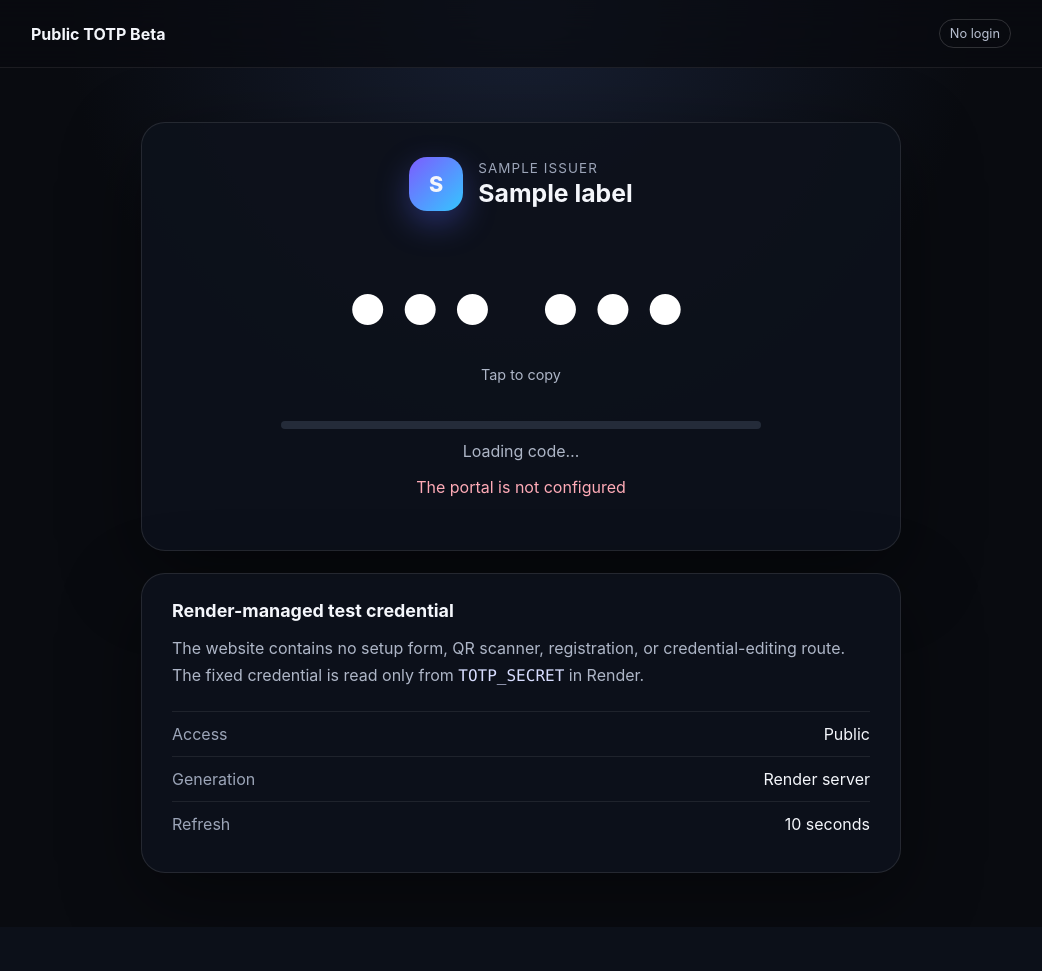
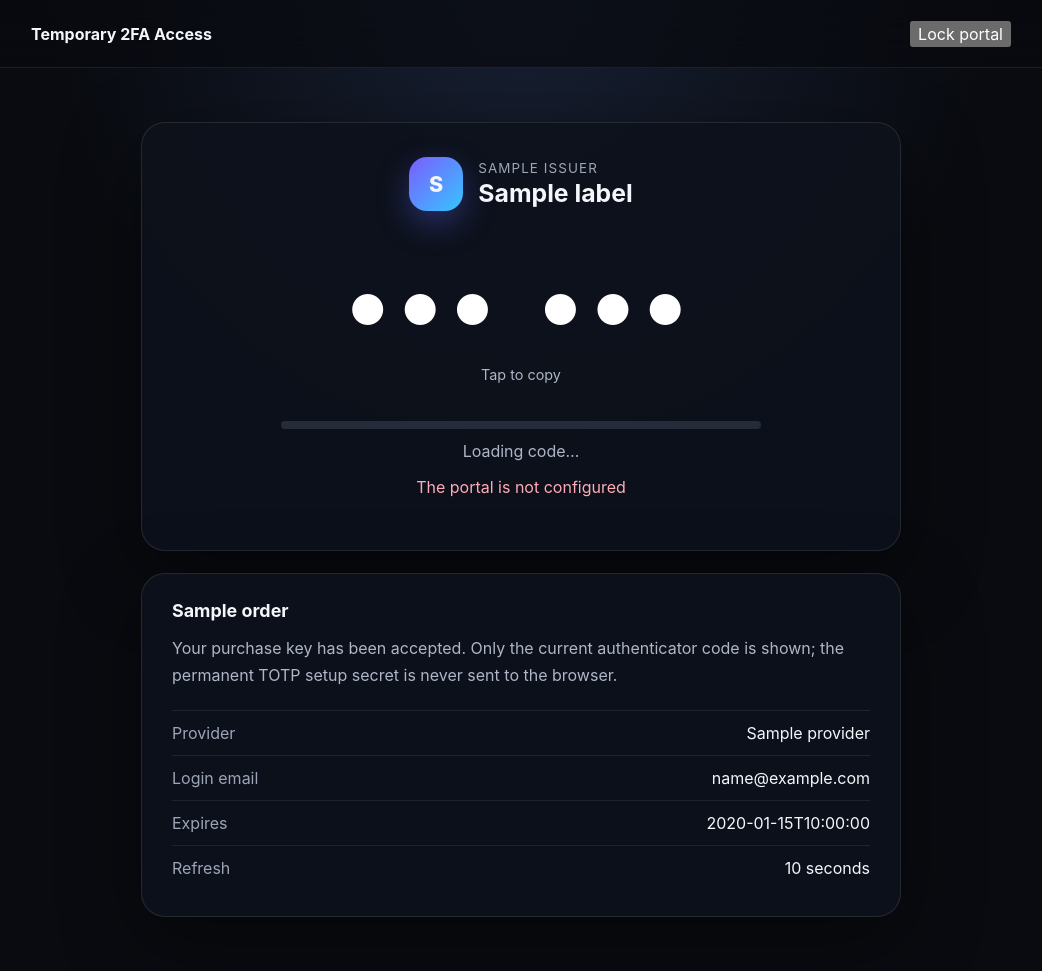
Before and after one commit to noobmaster693/personal-totp-render-public-beta, a Flask app: template templates/index.html in a window 1280 px wide. Shown: the whole page, without its empty margins (119-1161 px from the left). Before the commit the page ends 901 px from the top, so only its background shows below. Run offline with Flask 3, Linux system fonts and the light colour scheme; tables that the repository leaves empty hold one stand-in row (values such as "Sample post"); the template is opened without the code that fills it: values that come from a table or form of the project are taken from there, most other values are stand-ins (such as "Sample title", 1, 10 or a date in 2020).

Commit message:
Require purchase key before showing TOTP

```diff
--- a/templates/index.html
+++ b/templates/index.html
@@ -3,17 +3,26 @@
 <head>
   <meta charset="utf-8">
   <meta name="viewport" content="width=device-width, initial-scale=1">
-  <title>{{ issuer }} · Public TOTP Beta</title>
+  <title>{{ issuer }} · Temporary 2FA Access</title>
   <link rel="stylesheet" href="{{ url_for('static', filename='styles.css') }}">
+  {% if order %}
     <script src="{{ url_for('static', filename='app.js') }}" defer></script>
+  {% endif %}
 </head>
 <body>
   <header class="topbar">
-    <strong>Public TOTP Beta</strong>
-    <span class="badge">No login</span>
+    <strong>Temporary 2FA Access</strong>
+    {% if order %}
+      <form method="post" action="{{ url_for('logout') }}">
+        <button class="link-button" type="submit">Lock portal</button>
+      </form>
+    {% else %}
+      <span class="badge">Access key required</span>
+    {% endif %}
   </header>
 
   <main class="container">
+    {% if order %}
       <section class="code-card" aria-live="polite">
         <div class="account-heading">
           <div class="service-icon" aria-hidden="true">{{ issuer[:1]|upper }}</div>
@@ -36,14 +45,52 @@
       </section>
 
       <section class="info-card">
-      <h2>Render-managed test credential</h2>
-      <p>The website contains no setup form, QR scanner, registration, or credential-editing route. The fixed credential is read only from <code>TOTP_SECRET</code> in Render.</p>
+        <h2>{{ order.product_name }}</h2>
+        <p>Your purchase key has been accepted. Only the current authenticator code is shown; the permanent TOTP setup secret is never sent to the browser.</p>
         <dl>
-        <div><dt>Access</dt><dd>Public</dd></div>
-        <div><dt>Generation</dt><dd>Render server</dd></div>
+          <div><dt>Provider</dt><dd>{{ provider }}</dd></div>
+          <div><dt>Login email</dt><dd>{{ login_email }}</dd></div>
+          <div><dt>Expires</dt><dd>{{ order.expires_at.isoformat() }}</dd></div>
           <div><dt>Refresh</dt><dd>{{ period }} seconds</dd></div>
         </dl>
       </section>
+    {% else %}
+      <section class="unlock-card">
+        <div class="brand-mark" aria-hidden="true">{{ issuer[:1]|upper }}</div>
+        <p class="eyebrow">{{ issuer }}</p>
+        <h1>Enter your access key</h1>
+        <p>Use the temporary key delivered with your G2G order. It will stop working automatically when your subscription ends.</p>
+
+        <form method="post" action="{{ url_for('unlock') }}" autocomplete="off">
+          <label for="access_key">Temporary access key</label>
+          <input
+            id="access_key"
+            name="access_key"
+            type="password"
+            inputmode="text"
+            autocomplete="off"
+            maxlength="200"
+            placeholder="ACCESS-XXXX-XXXX-..."
+            required
+          >
+          <button class="primary-button" type="submit">Open authenticator</button>
+        </form>
+
+        {% if error %}
+          <p class="error-detail" role="alert">{{ error }}</p>
+        {% endif %}
+      </section>
+
+      <section class="info-card">
+        <h2>How it works</h2>
+        <p>The access key is linked to your purchase and expiration time. After it is accepted, this page provides the current code for the shared software account.</p>
+        <dl>
+          <div><dt>Provider</dt><dd>{{ provider }}</dd></div>
+          <div><dt>Delivery</dt><dd>G2G order</dd></div>
+          <div><dt>Expiration</dt><dd>Automatic</dd></div>
+        </dl>
+      </section>
+    {% endif %}
   </main>
 </body>
 </html>
```
Lines whose indentation alone changed are shown as unchanged.
